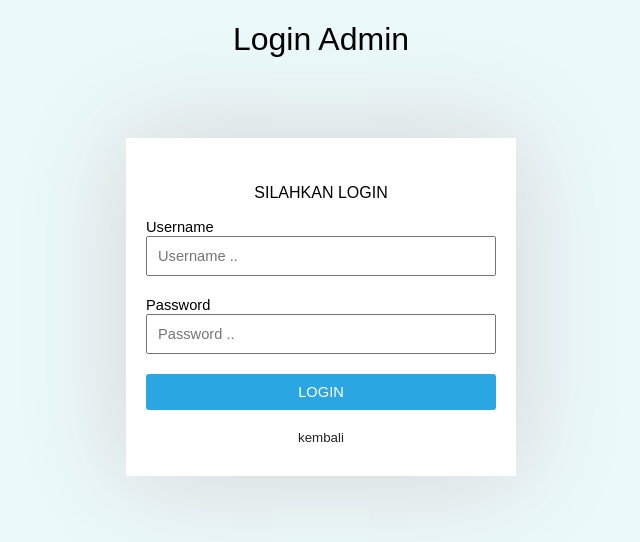
After one commit to adhimaspns/SistemPendataanGudang, a PHP site: page /login.php in a window 1280 px wide. The commit adds this page. Shown: the top 542 px of the page, without its empty margins (319-959 px from the left). Run offline with PHP 8.4, Linux system fonts and the light colour scheme.

Commit message:
menambahkan login

```diff
--- a/frontend/layouts/sidebar.php
+++ b/frontend/layouts/sidebar.php
@@ -3,5 +3,5 @@
   <a class="<?php if($_GET['page'] == 'databarang'){  ?>active <?php }?>" href="/SistemPendataanGudang/frontend/data_barang/index.php?page=databarang">Data Barang</a>
   <a class="<?php if($_GET['page'] == 'barangkeluar'){  ?>active <?php }?>" href="/SistemPendataanGudang/frontend/barang_keluar/index.php?page=barangkeluar">Barang Keluar</a>
   <a class="<?php if($_GET['page'] == 'laporan'){  ?>active <?php }?>" href="/SistemPendataanGudang/frontend/laporan/index.php?page=laporan">Laporan</a>
-  <a href="#about">Log Out</a>
+  <a href="/SistemPendataanGudang/backend/login/logout.php">Log Out</a>
 </div>
--- /dev/null
+++ b/login.php
@@ -0,0 +1,106 @@
+<!DOCTYPE html>
+<html>
+<head>
+	<title>Membuat Login Multi User Level Dengan PHP</title>
+	<link rel="stylesheet" type="text/css" href="style.css">
+</head>
+<style>
+  body{
+	font-family: sans-serif;
+	background: #ebf9fb;
+}
+
+h1{
+	text-align: center;
+	/*ketebalan font*/
+	font-weight: 300;
+}
+
+.tulisan_login{
+	text-align: center;
+	/*membuat semua huruf menjadi kapital*/
+	text-transform: uppercase;
+}
+
+.kotak_login{
+	width: 350px;
+	background: white;
+	/*meletakkan form ke tengah*/
+	margin: 80px auto;
+	padding: 30px 20px;
+	box-shadow: 0px 0px 100px 4px #d6d6d6;
+}
+
+label{
+	font-size: 11pt;
+}
+
+.form_login{
+	/*membuat lebar form penuh*/
+	box-sizing : border-box;
+	width: 100%;
+	padding: 10px;
+	font-size: 11pt;
+	margin-bottom: 20px;
+}
+
+.tombol_login{
+	background: #2aa7e2;
+	color: white;
+	font-size: 11pt;
+	width: 100%;
+	border: none;
+	border-radius: 3px;
+	padding: 10px 20px;
+}
+
+.link{
+	color: #232323;
+	text-decoration: none;
+	font-size: 10pt;
+}
+
+.alert{
+	background: #e44e4e;
+	color: white;
+	padding: 10px;
+	text-align: center;
+	border:1px solid #b32929;
+}
+</style>
+<body>
+
+	<h1>Login Admin</h1>
+
+	<?php
+	if(isset($_GET['pesan'])){
+		if($_GET['pesan']=="gagal"){
+			echo "<div class='alert'>Username dan Password tidak sesuai !</div>";
+		}
+	}
+	?>
+
+	<div class="kotak_login">
+		<p class="tulisan_login">Silahkan login</p>
+
+		<form action="backend/login/proses_login.php" method="post">
+			<label>Username</label>
+			<input type="text" name="username" class="form_login" placeholder="Username .." required="required">
+
+			<label>Password</label>
+			<input type="password" name="password" class="form_login" placeholder="Password .." required="required">
+
+			<input type="submit" class="tombol_login" value="LOGIN">
+
+			<br/>
+			<br/>
+			<center>
+				<a class="link" href="login.php">kembali</a>
+			</center>
+		</form>
+
+	</div>
+
+
+</body>
+</html>
```
Also changed, not shown: backend/login/logout.php (added, +10 -0 lines), backend/login/proses_login.php (added, +42 -0 lines), database/sistempendataangudang.sql (renamed from database/sistempendataangudang (1).sql, +34 -1 lines).
